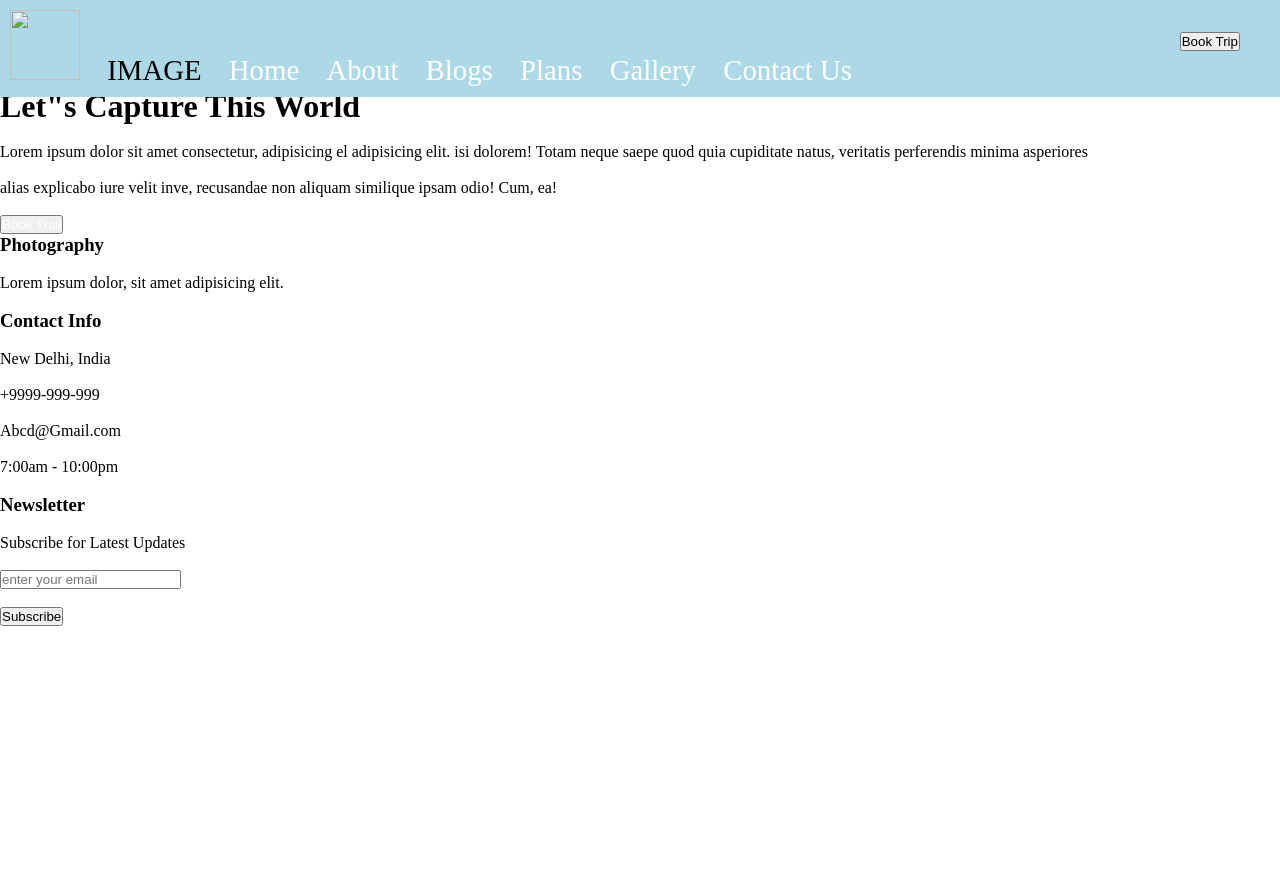
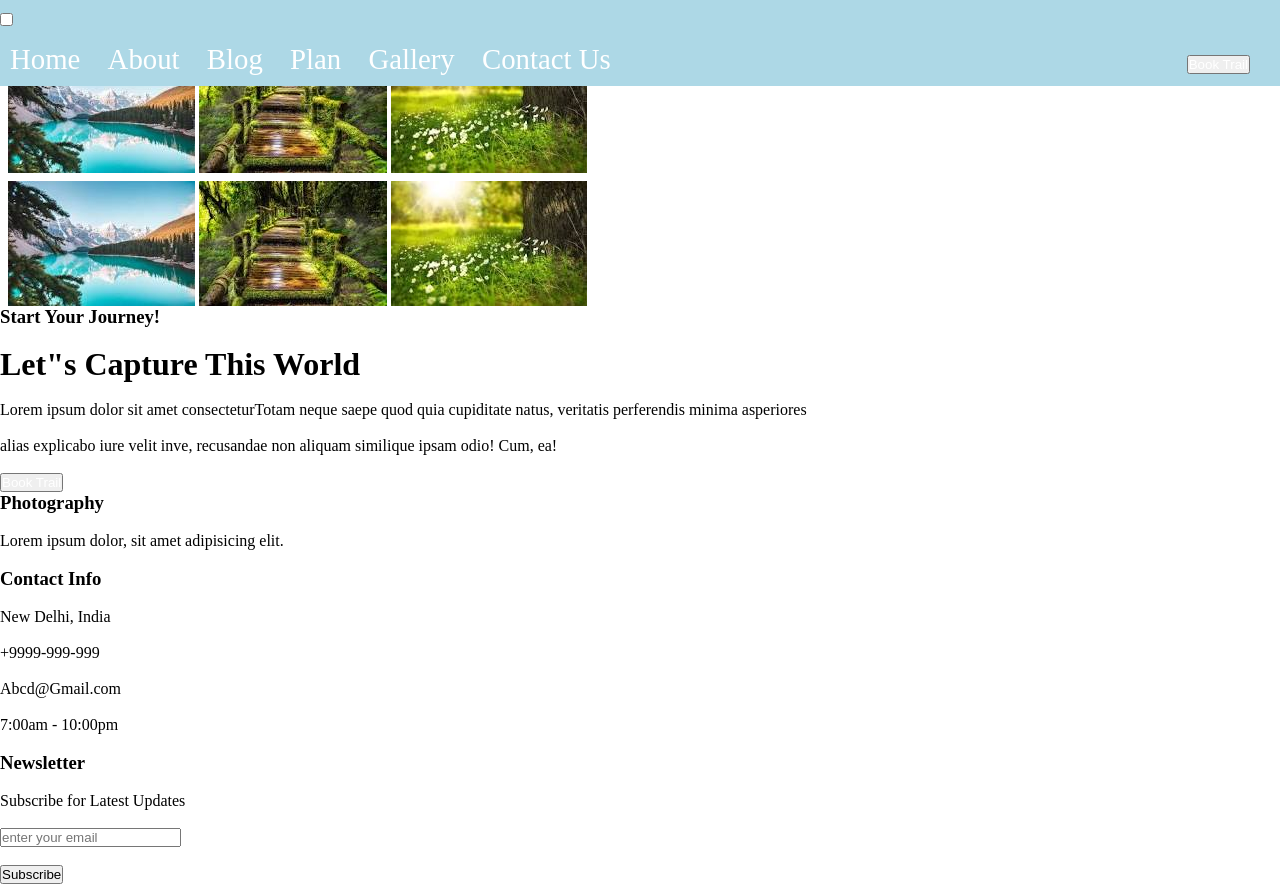
Before and after one commit to snigdha2808/deve, a plain HTML site: page index.html in a window 1280 px wide. Before the commit the page ends 800 px from the top, so only its background shows below. Drawn offline with Linux system fonts and the light colour scheme.

Commit message:
Update index.html

```diff
--- a/index.html
+++ b/index.html
@@ -4,46 +4,44 @@
     <meta charset="UTF-8">
     <meta http-equiv="X-UA-Compatible" content="IE=edge">
     <meta name="viewport" content="width=device-width, initial-scale=1.0">
-    <title>Document</title>
+    <title>Photographer,s Blog</title>
     <link rel="stylesheet" href="style.css"
 </head>
 <body>
-
   <nav>
+       <input type="checkbox" id="check">
+       <label for="check" class="checkbtn">
+         <i class="fas fa-bars"></i>
+       </label>
        <ul>
-          <li>
-            <img src="logo1.png" alt="" width="70px" height="70px">
-          </li>
-          <li>IMAGE</li>
-            <li><a href="#">Home</a></li>
-            <li><a href="#">About </a></li>
-            <li><a href="#">Blogs </a></li>
-              <li><a href="#">Plans </a></li>
-              <li><a href="#">Gallery </a></li>
-              <li> <a href="#">Contact Us</a> </li>
-            <li>
-              <div class="button">
-                <button type"" name="button"> Book Trip </button>
-              </div>
-            </li>
+         <li><a id="trail" class="active" href="#">Home</a></li>
+         <li><a id="trail" href="#">About</a></li>
+         <li><a id="trail" href="#">Blog</a></li>
+         <li><a id="trail" href="#">Plan</a></li>
+         <li><a id="trail" href="#">Gallery</a></li>
+         <li><a id="trail" href="#">Contact Us</a></li>
+         <li><button ><a href="#" class="but">Book Trail</a></button></li>
        </ul>
-
      </nav>
+     <section class="topp">
+         <h3>Photographer's Blog</h3>
+         <p>Lorem ipsum dolor sit amet consectetur adipisicing elit. Impedit facere est consequatur soluta?</p>
+     </section>
      <div class="row">
          <div class="column">
-            <img src="img-1.jpg">
-            <img src="img-3.jpg">
-            <img src="img-4.jpg">
+           <img src="image-1.jfif">
+           <img src="image-3.jfif">
+           <img src="image-4.jfif">
          </div>
          <div class="column">
-              <img src="img-1.jpg">
-              <img src="img-3.jpg">
-              <img src="img-4.jpg">
+             <img src="image-1.jfif">
+             <img src="image-3.jfif">
+             <img src="image-4.jfif">
          </div>
 
      </div>
 
-      <footer class="frist">
+     <footer class="fir">
          <h3>
              Start Your Journey!
          </h3>
@@ -53,12 +51,12 @@
          </h1>
          <br>
          <p>
-              Lorem ipsum dolor sit amet consectetur, adipisicing el adipisicing elit. isi dolorem! Totam neque saepe quod quia cupiditate natus, veritatis perferendis minima asperiores <br> <br> alias explicabo iure velit inve, recusandae non aliquam similique ipsam odio! Cum, ea!
+             Lorem ipsum dolor sit amet consecteturTotam neque saepe quod quia cupiditate natus, veritatis perferendis minima asperiores <br> <br> alias explicabo iure velit inve, recusandae non aliquam similique ipsam odio! Cum, ea!
          </p>
          <br>
          <button ><a href="#" class="but">Book Trail</a>
      </footer>
-      <footer class="second">
+     <footer class="sec">
          <div>
              <h3>
                  Photography
@@ -96,7 +94,6 @@
              <button>Subscribe</button>
          </div>
      </footer>
-
-
+</body>
 </body>
 </html>
```
Lines whose indentation alone changed are shown as unchanged.
